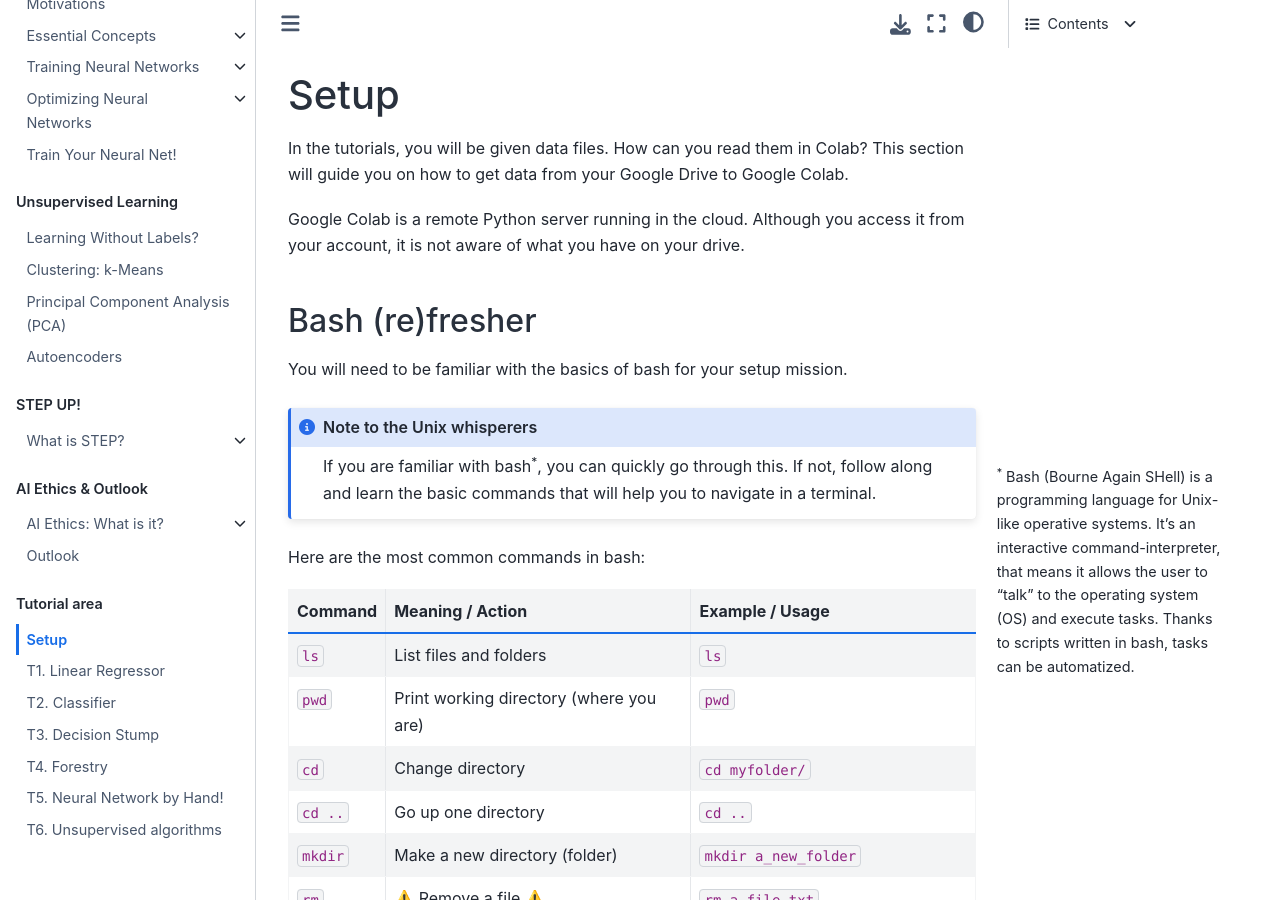
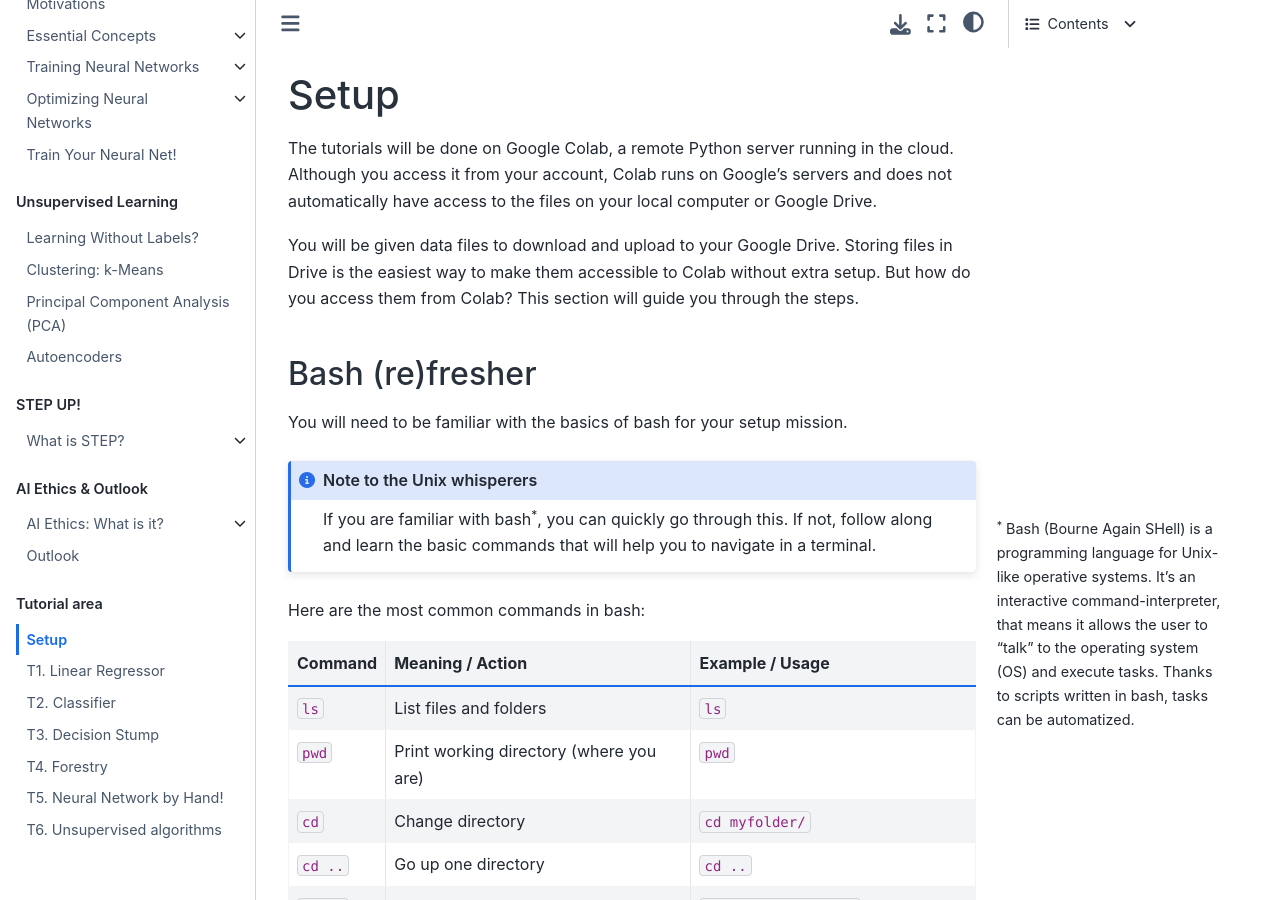
Before and after one commit to clairedavid/intro_to_ml, a Jupyter Book: the page built from tutorials/t00_setup.md, in a window 1280 px wide and 900 px high. Built offline with Jupyter Book 1.0.4 settings and Sphinx 7.4.7 and the Sphinx Book theme 1.1.4, drawn with Linux system fonts in a browser that asks for light colours; some of the changed text lies outside the part shown.

Commit message:
Better intro setup

````diff
--- a/tutorials/t00_setup.md
+++ b/tutorials/t00_setup.md
@@ -1,8 +1,9 @@
 # Setup
 
-In the tutorials, you will be given data files. How can you read them in Colab? This section will guide you on how to get data from your Google Drive to Google Colab.
+The tutorials will be done on Google Colab, a remote Python server running in the cloud. Although you access it from your account, Colab runs on Google’s servers and does not automatically have access to the files on your local computer or Google Drive.
 
-Google Colab is a remote Python server running in the cloud. Although you access it from your account, it is not aware of what you have on your drive.
+You will be given data files to download and upload to your Google Drive. Storing files in Drive is the easiest way to make them accessible to Colab without extra setup. But how do you access them from Colab? This section will guide you through the steps.
+
 
 (bash:refresher)=
 ## Bash (re)fresher
@@ -60,7 +61,7 @@ Here is a cute little dataset:  (you will understand later)
 Start by uploading the dataset to your Google Drive. It can help to keep things organized in a folder like `data/intro_to_ml`, but feel free to place it wherever works best for you.
 
 ### 3. Mount your Google Drive in Colab
-In your Google Drive, click on `+ New` and then `More` and `Google Colaboratory`.
+In your Google Drive, click on &nbsp; `+ New`&nbsp;  and then &nbsp; `More`&nbsp;  and click on &nbsp; `Google Colaboratory`.
 
 To access your Google Drive files, you need to create a 'bridge' from the Colab server to your Drive. This is done by first importing a special library and then entering this command:
 ```python
@@ -91,7 +92,7 @@ Once you locate your data file in Google Drive, it’s a good practice to store
 ```
 
 __Let's inspect the file!__
-In the section {ref}`bash:refresher` above, you can see the commands `cat`, `head` and `tail`. The first one will display in the terminal the entire file. What if there are many many lines? This will saturate your output window. Instead, you can use `head` or `tail` to display a portion of the file. For instance, `head -n 10` shows the first 10 lines, `tail -n 3` will give you the three last lines.
+In the section {ref}`bash:refresher` above, you can see the commands `cat`, `head` and `tail`. The first one will display in the terminal the entire file. What if there are many many lines? This will saturate your output window. Instead, you can use `head` or `tail` to display a portion of the file. For instance, `head -n 10` shows the first 10 lines, `tail -n 3` will give you the last three lines.
 
 In my Colab setup with Drive mounted, it looks like this:
 
````
